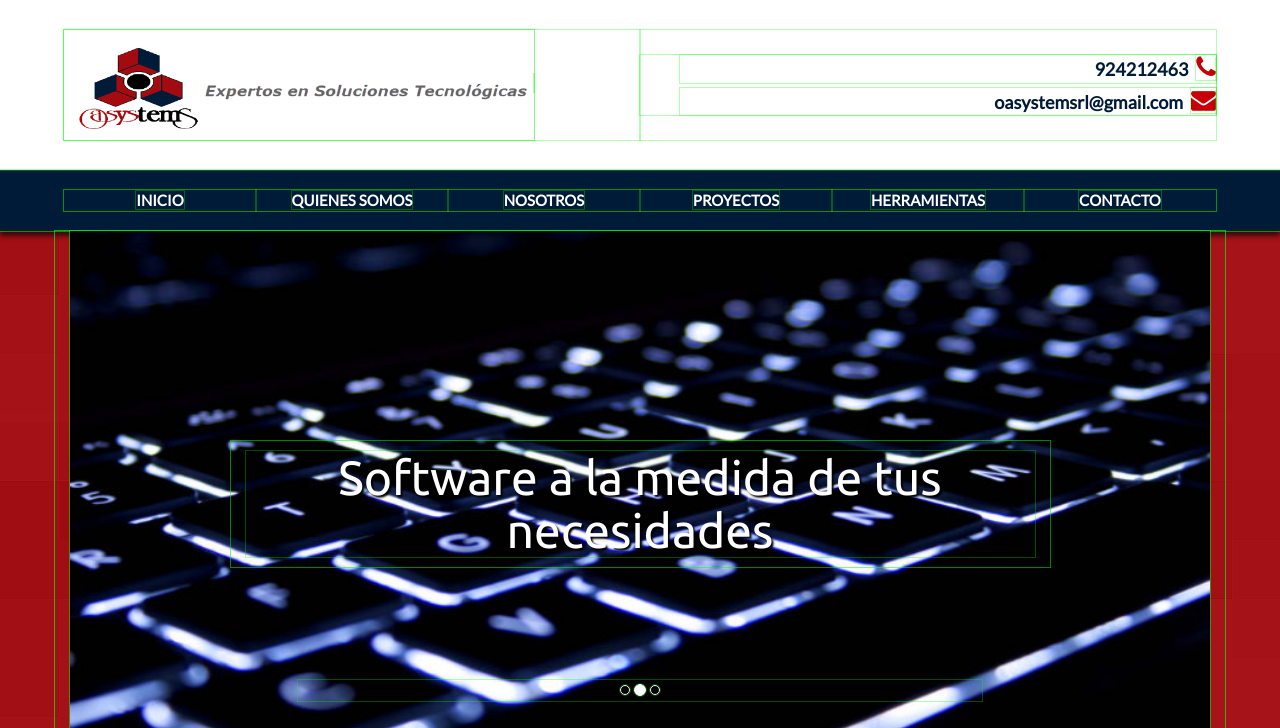
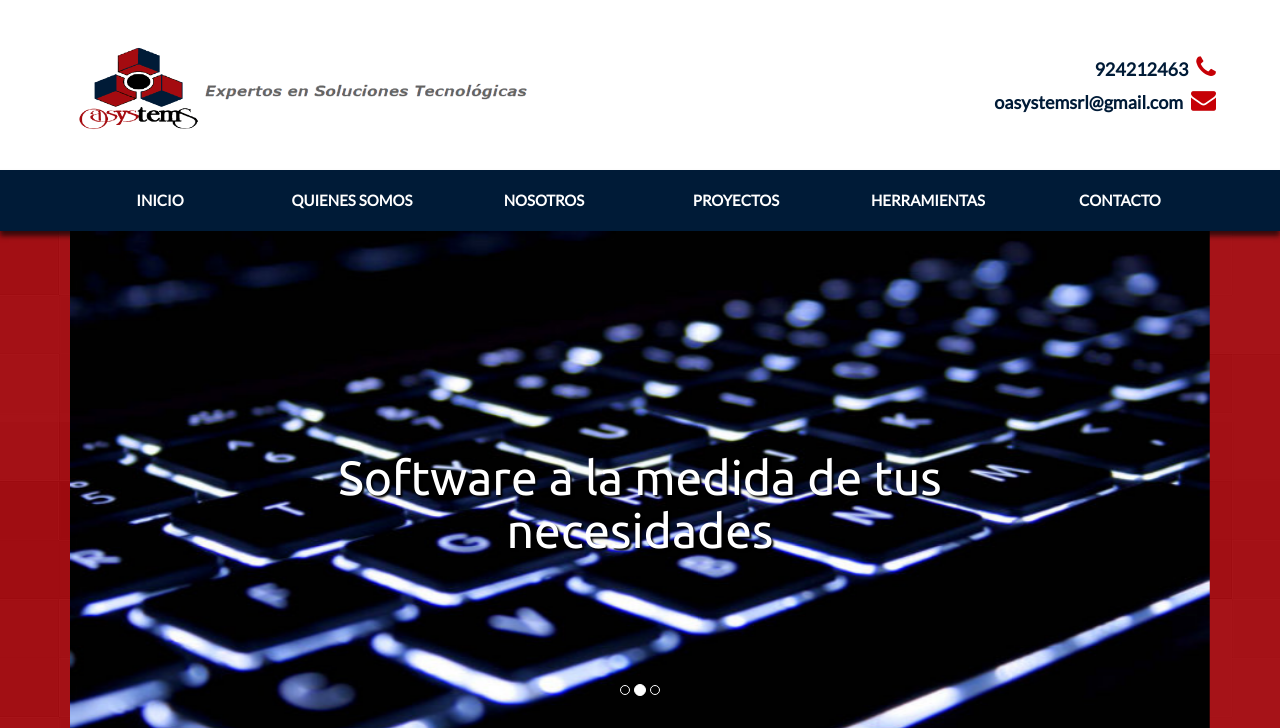
Before and after one commit to RushAQP/Oasystem, a plain HTML site: page index.html in a window 1280 px wide. Shown: the top 728 px of the page. Drawn offline with nearby package versions, Linux system fonts and the light colour scheme; some icons are missing.

Commit message:
quit outline

```diff
--- a/css/main.css
+++ b/css/main.css
@@ -1,5 +1,5 @@
 * {
-   outline: 1px solid rgba(0,255,0,0.3);
+   /*outline: 1px solid rgba(0,255,0,0.3);*/
     font-family: 'Lato';
 
 }
```
